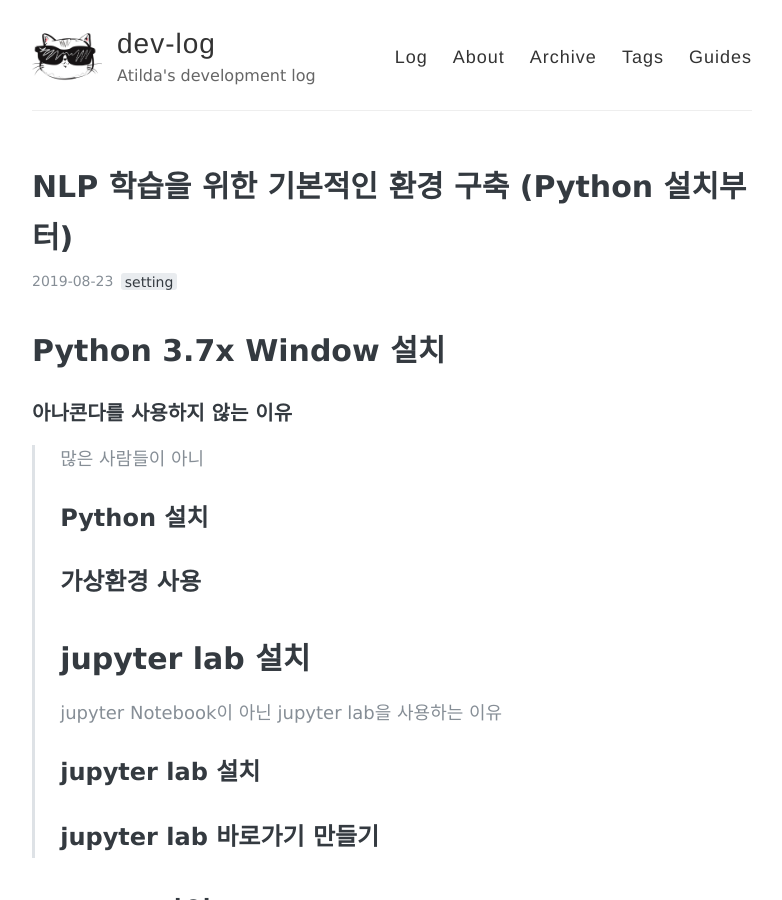
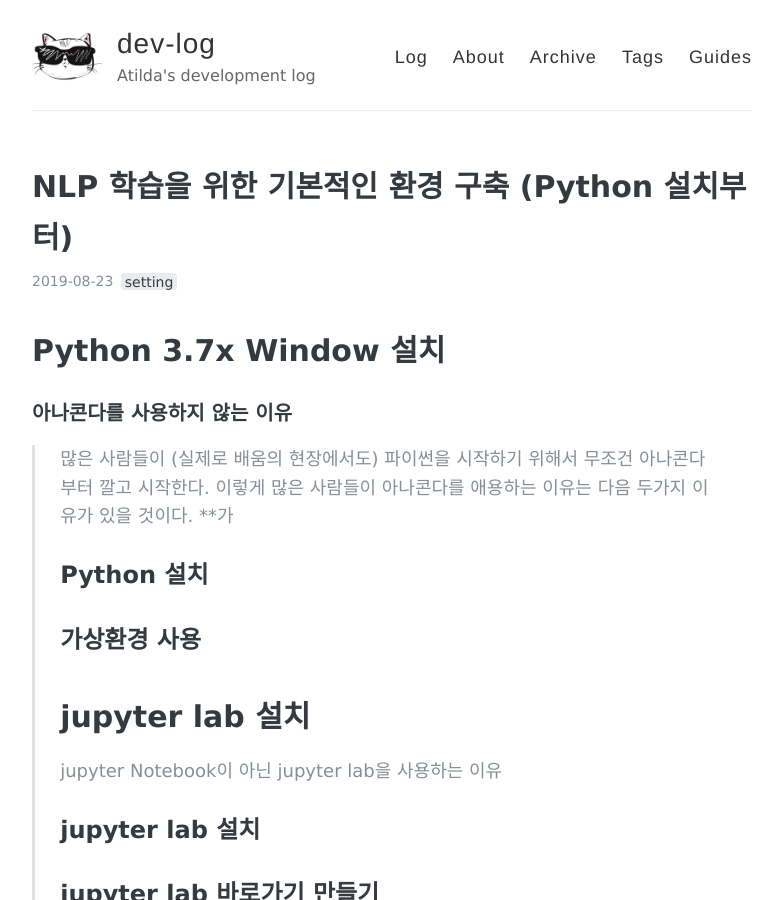
Before and after one commit to stellarway/stellarway.github.io, a Jekyll site: the page built from _posts/2019-08-23-enviroment.md, in a window 1280 px wide and 900 px high. Shown: the whole window, without its empty margins (248-1030 px from the left). Built offline with Jekyll 4.4.1, drawn with Linux system fonts in a browser that asks for light colours.

Commit message:
_posts/2019-08-23-enviroment.md updated from https://stackedit.io/

```diff
--- a/_posts/2019-08-23-enviroment.md
+++ b/_posts/2019-08-23-enviroment.md
@@ -6,7 +6,7 @@
 ---
 # Python 3.7x Window 설치
 ### 아나콘다를 사용하지 않는 이유
->많은 사람들이 아니
+>많은 사람들이 (실제로 배움의 현장에서도) 파이썬을 시작하기 위해서 무조건 아나콘다부터 깔고 시작한다. 이렇게 많은 사람들이 아나콘다를 애용하는 이유는 다음 두가지 이유가 있을 것이다. **가
 ## Python 설치
 ## 가상환경 사용
 # jupyter lab 설치
```
Also changed, not shown: other parts of _posts/2019-08-23-enviroment.md (+1 -1 lines).
